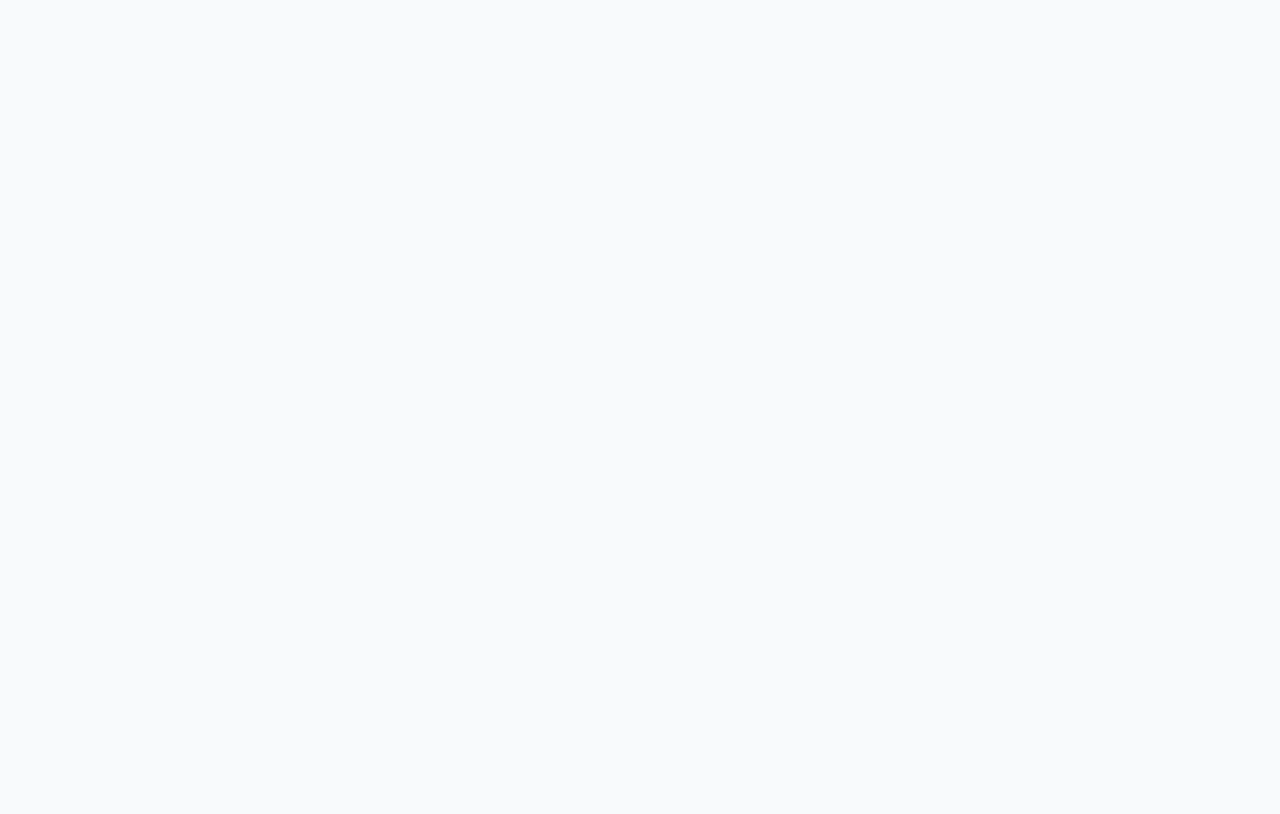
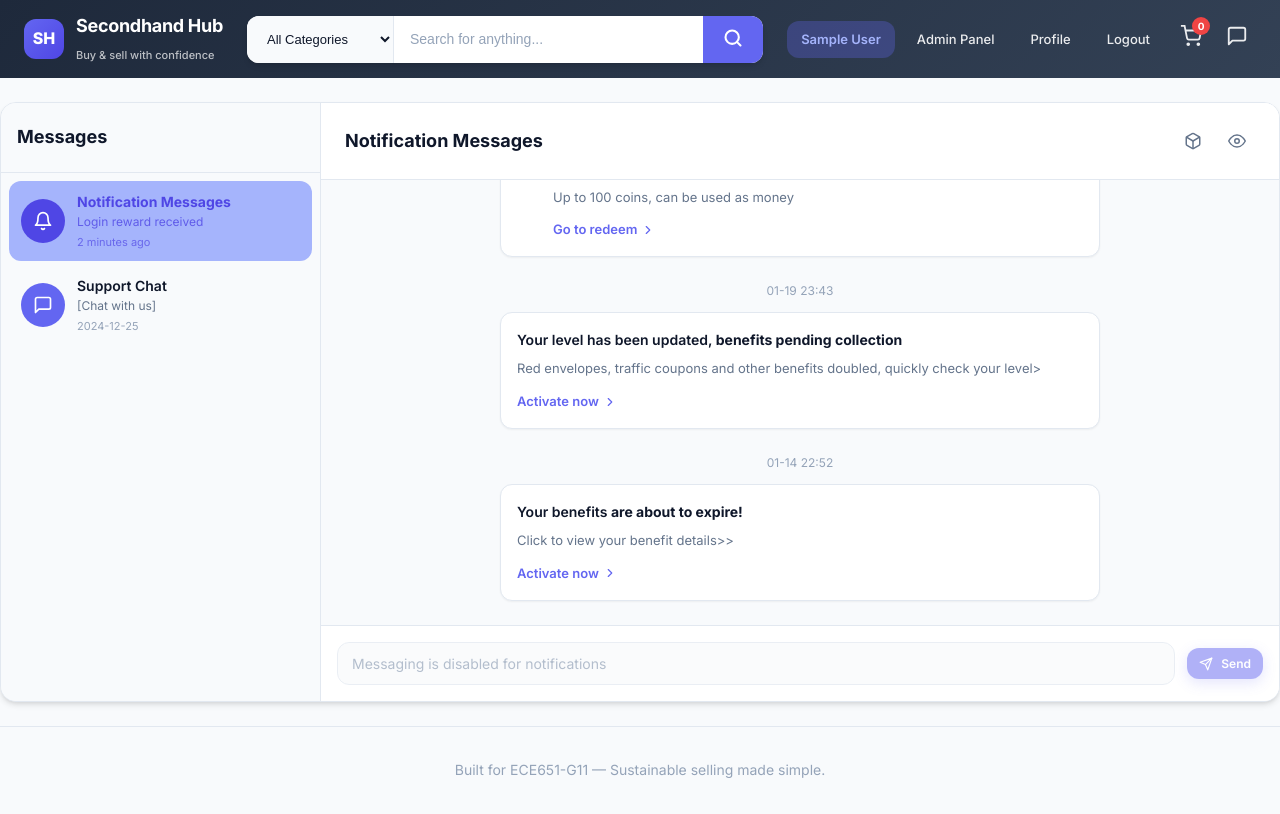
Before and after one commit to CaulesGe/ECE651-SecondHandMarket-ChatSystem-, a React (Vite) app in the folder client/: page /chat in a window 1280 px wide. Before the commit this address had no page. Built offline with nearby package versions, Linux system fonts and the light colour scheme; sample sign-in values are in the browser's storage.

Commit message:
added ChatPage

```diff
--- a/client/src/App.jsx
+++ b/client/src/App.jsx
@@ -1,6 +1,7 @@
 import { BrowserRouter, Routes, Route } from 'react-router-dom';
 import { AuthProvider } from './context/AuthContext';
 import { CartProvider } from './context/CartContext';
+import { ChatProvider } from './context/ChatContext';
 
 import HomePage from './pages/HomePage';
 import LoginPage from './pages/LoginPage';
@@ -9,14 +10,17 @@ import ProductPage from './pages/ProductPage';
 import PaymentPage from './pages/PaymentPage';
 import AdminPage from './pages/AdminPage';
 import ProfilePage from './pages/ProfilePage';
+import ChatPage from './pages/ChatPage';
 
 export default function App() {
   return (
     <BrowserRouter>
       <AuthProvider>
         <CartProvider>
+          <ChatProvider>
             <Routes>
               <Route path="/" element={<HomePage />} />
+              <Route path="/chat" element={<ChatPage />} />
               <Route path="/login" element={<LoginPage />} />
               <Route path="/register" element={<RegisterPage />} />
               <Route path="/product/:id" element={<ProductPage />} />
@@ -24,6 +28,7 @@ export default function App() {
               <Route path="/admin" element={<AdminPage />} />
               <Route path="/profile" element={<ProfilePage />} />
             </Routes>
+          </ChatProvider>
         </CartProvider>
       </AuthProvider>
     </BrowserRouter>
--- a/client/src/components/Header.jsx
+++ b/client/src/components/Header.jsx
@@ -2,10 +2,12 @@ import { useState } from 'react';
 import { Link, useNavigate } from 'react-router-dom';
 import { useAuth } from '../context/AuthContext';
 import { useCart } from '../context/CartContext';
+import { useChat } from '../context/ChatContext';
 
 export default function Header({ showSearch = true, subtitle = 'Buy & sell with confidence' }) {
   const { user, logout, isLoggedIn, isAdmin } = useAuth();
   const { cartCount } = useCart();
+  const { chatCount } = useChat();
   const navigate = useNavigate();
   const [searchQuery, setSearchQuery] = useState('');
   const [category, setCategory] = useState('All');
@@ -89,6 +91,12 @@ export default function Header({ showSearch = true, subtitle = 'Buy & sell with
           </svg>
           <span className="cart-badge">{cartCount}</span>
         </Link>
+        <Link to="/chat" className="chat-icon">
+          <svg width="22" height="22" viewBox="0 0 24 24" fill="none" stroke="currentColor" strokeWidth="2" strokeLinecap="round" strokeLinejoin="round">
+            <path d="M21 15a2 2 0 0 1-2 2H7l-4 4V5a2 2 0 0 1 2-2h14a2 2 0 0 1 2 2z"></path>
+          </svg>
+          {chatCount > 0 && <span className="chat-badge">{chatCount}</span>}
+        </Link>
       </nav>
     </header>
   );
--- a/client/src/index.css
+++ b/client/src/index.css
@@ -225,6 +225,27 @@ a:hover {
   justify-content: center;
 }
 
+.chat-icon {
+  position: relative;
+  padding: 8px !important;
+}
+
+.chat-badge {
+  position: absolute;
+  top: 0;
+  right: 0;
+  background: var(--danger);
+  color: #fff;
+  font-size: 10px;
+  font-weight: 700;
+  min-width: 18px;
+  height: 18px;
+  border-radius: 999px;
+  display: flex;
+  align-items: center;
+  justify-content: center;
+}
+
 /* ===== HERO BANNER ===== */
 .hero-banner {
   background: linear-gradient(135deg, var(--primary) 0%, #818cf8 50%, #c084fc 100%);
@@ -1500,3 +1521,426 @@ a:hover {
     padding: 10px 12px;
   }
 }
+
+/* ===== CHAT PAGE ===== */
+.chat-page {
+  flex: 1;
+  display: flex;
+  flex-direction: column;
+  background: var(--bg);
+  min-height: calc(100vh - 200px);
+  /* Center the chat container within the available space between Header and Footer */
+  align-items: center;
+  justify-content: center;
+}
+
+.chat-container {
+  max-width: 1400px;
+  margin: 0 auto;
+  width: 100%;
+  display: grid;
+  grid-template-columns: 320px 1fr;
+  gap: 0;
+  background: var(--bg-card);
+  border-radius: var(--radius-lg);
+  overflow: hidden;
+  box-shadow: var(--shadow);
+  border: 1px solid var(--border);
+  margin: 24px;
+  height: calc(100vh - 200px);
+  min-height: 600px;
+}
+
+/* Chat Sidebar */
+.chat-sidebar {
+  background: var(--bg);
+  border-right: 1px solid var(--border);
+  display: flex;
+  flex-direction: column;
+  overflow: hidden;
+}
+
+.chat-sidebar-title {
+  font-size: 18px;
+  font-weight: 700;
+  color: var(--text);
+  padding: 20px 16px;
+  border-bottom: 1px solid var(--border);
+  margin: 0;
+}
+
+.chat-list {
+  flex: 1;
+  overflow-y: auto;
+  padding: 8px;
+}
+
+.chat-list::-webkit-scrollbar {
+  width: 6px;
+}
+
+.chat-list::-webkit-scrollbar-track {
+  background: transparent;
+}
+
+.chat-list::-webkit-scrollbar-thumb {
+  background: var(--border);
+  border-radius: 3px;
+}
+
+.chat-item {
+  width: 100%;
+  display: flex;
+  align-items: center;
+  gap: 12px;
+  padding: 12px;
+  border-radius: var(--radius);
+  background: transparent;
+  border: none;
+  cursor: pointer;
+  transition: var(--transition);
+  text-align: left;
+  font-family: inherit;
+  margin-bottom: 4px;
+}
+
+.chat-item:hover {
+  background: var(--bg-hover);
+}
+
+.chat-item.active {
+  background: var(--primary-light);
+  color: var(--primary-dark);
+}
+
+.chat-item-icon {
+  width: 44px;
+  height: 44px;
+  border-radius: 50%;
+  display: flex;
+  align-items: center;
+  justify-content: center;
+  flex-shrink: 0;
+  color: #fff;
+}
+
+.chat-item-icon.chat {
+  background: var(--primary);
+}
+
+.chat-item-icon.notification {
+  background: var(--warning);
+}
+
+.chat-item.active .chat-item-icon {
+  background: var(--primary-dark);
+  color: #fff;
+}
+
+.chat-item-content {
+  flex: 1;
+  min-width: 0;
+  display: flex;
+  flex-direction: column;
+  gap: 4px;
+}
+
+.chat-item-title {
+  font-size: 14px;
+  font-weight: 600;
+  color: var(--text);
+  white-space: nowrap;
+  overflow: hidden;
+  text-overflow: ellipsis;
+}
+
+.chat-item.active .chat-item-title {
+  color: var(--primary-dark);
+  font-weight: 700;
+}
+
+.chat-item-preview {
+  font-size: 12px;
+  color: var(--text-secondary);
+  white-space: nowrap;
+  overflow: hidden;
+  text-overflow: ellipsis;
+}
+
+.chat-item.active .chat-item-preview {
+  color: var(--primary-dark);
+  opacity: 0.8;
+}
+
+.chat-item-time {
+  font-size: 11px;
+  color: var(--text-muted);
+  margin-top: 2px;
+}
+
+.chat-item.active .chat-item-time {
+  color: var(--primary-dark);
+  opacity: 0.7;
+}
+
+/* Chat Main */
+.chat-main {
+  display: flex;
+  flex-direction: column;
+  background: var(--bg-card);
+  overflow: hidden;
+}
+
+.chat-header {
+  display: flex;
+  align-items: center;
+  justify-content: space-between;
+  padding: 20px 24px;
+  border-bottom: 1px solid var(--border);
+  background: var(--bg-card);
+}
+
+.chat-header-title {
+  font-size: 18px;
+  font-weight: 700;
+  color: var(--text);
+  margin: 0;
+}
+
+.chat-header-actions {
+  display: flex;
+  gap: 8px;
+}
+
+.chat-header-btn {
+  width: 36px;
+  height: 36px;
+  display: flex;
+  align-items: center;
+  justify-content: center;
+  border: none;
+  background: transparent;
+  color: var(--text-secondary);
+  border-radius: var(--radius-sm);
+  cursor: pointer;
+  transition: var(--transition);
+  padding: 0;
+}
+
+.chat-header-btn:hover {
+  background: var(--bg-hover);
+  color: var(--text);
+}
+
+/* Chat Messages */
+.chat-messages {
+  flex: 1;
+  overflow-y: auto;
+  padding: 24px;
+  display: flex;
+  flex-direction: column;
+  gap: 24px;
+  background: var(--bg);
+}
+
+.chat-messages::-webkit-scrollbar {
+  width: 6px;
+}
+
+.chat-messages::-webkit-scrollbar-track {
+  background: transparent;
+}
+
+.chat-messages::-webkit-scrollbar-thumb {
+  background: var(--border);
+  border-radius: 3px;
+}
+
+.message-bubble {
+  display: flex;
+  flex-direction: column;
+  gap: 8px;
+}
+
+.message-timestamp {
+  font-size: 12px;
+  color: var(--text-muted);
+  text-align: center;
+  margin-bottom: 4px;
+  padding: 0 8px;
+}
+
+.message-content {
+  background: var(--bg-card);
+  border-radius: var(--radius);
+  padding: 16px;
+  box-shadow: var(--shadow-sm);
+  border: 1px solid var(--border);
+  display: flex;
+  gap: 12px;
+  align-items: flex-start;
+  max-width: 600px;
+  margin: 0 auto;
+  width: 100%;
+}
+
+.message-icon {
+  flex-shrink: 0;
+  width: 24px;
+  height: 24px;
+  display: flex;
+  align-items: center;
+  justify-content: center;
+  color: var(--warning);
+}
+
+.message-text {
+  flex: 1;
+  display: flex;
+  flex-direction: column;
+  gap: 8px;
+}
+
+.message-title {
+  font-size: 14px;
+  font-weight: 600;
+  color: var(--text);
+  line-height: 1.5;
+}
+
+.message-title strong {
+  font-weight: 700;
+  color: var(--text);
+}
+
+.message-description {
+  font-size: 13px;
+  color: var(--text-secondary);
+  line-height: 1.6;
+}
+
+.message-action {
+  display: inline-flex;
+  align-items: center;
+  gap: 4px;
+  color: var(--primary);
+  font-size: 13px;
+  font-weight: 600;
+  text-decoration: none;
+  margin-top: 4px;
+  transition: var(--transition);
+}
+
+.message-action:hover {
+  color: var(--primary-dark);
+  text-decoration: underline;
+}
+
+.message-action svg {
+  width: 14px;
+  height: 14px;
+  flex-shrink: 0;
+}
+
+/* Composer Row */
+.chat-composer {
+  display: flex;
+  align-items: center;
+  gap: 12px;
+  padding: 16px;
+  border-top: 1px solid var(--border);
+  background: var(--bg-card);
+}
+
+.chat-input {
+  flex: 1;
+  width: 100%;
+  padding: 12px 14px;
+  border-radius: var(--radius);
+  border: 1px solid var(--border);
+  background: var(--bg);
+  font-size: 14px;
+  font-family: inherit;
+  color: var(--text);
+  transition: var(--transition);
+}
+
+.chat-input::placeholder {
+  color: var(--text-muted);
+}
+
+.chat-input:focus {
+  outline: none;
+  border-color: var(--border-focus);
+  background: var(--bg-card);
+  box-shadow: 0 0 0 3px rgba(99, 102, 241, 0.1);
+}
+
+.chat-input:disabled {
+  opacity: 0.7;
+  cursor: not-allowed;
+}
+
+.chat-send-btn {
+  white-space: nowrap;
+}
+
+/* Responsive Chat Page */
+@media (max-width: 1024px) {
+  .chat-container {
+    grid-template-columns: 280px 1fr;
+    margin: 16px;
+    height: calc(100vh - 150px);
+  }
+}
+
+@media (max-width: 768px) {
+  .chat-container {
+    grid-template-columns: 1fr;
+    margin: 0;
+    border-radius: 0;
+    height: calc(100vh - 120px);
+  }
+
+  .chat-sidebar {
+    border-right: none;
+    border-bottom: 1px solid var(--border);
+    max-height: 200px;
+  }
+
+  .chat-sidebar-title {
+    padding: 16px;
+    font-size: 16px;
+  }
+
+  .chat-list {
+    display: flex;
+    overflow-x: auto;
+    overflow-y: hidden;
+    padding: 8px;
+    gap: 8px;
+  }
+
+  .chat-item {
+    flex-shrink: 0;
+    width: 200px;
+    margin-bottom: 0;
+  }
+
+  .chat-main {
+    flex: 1;
+    min-height: 0;
+  }
+
+  .chat-header {
+    padding: 16px;
+  }
+
+  .chat-messages {
+    padding: 16px;
+  }
+
+  .message-content {
+    max-width: 100%;
+  }
+}
```
Lines whose indentation alone changed are shown as unchanged.
